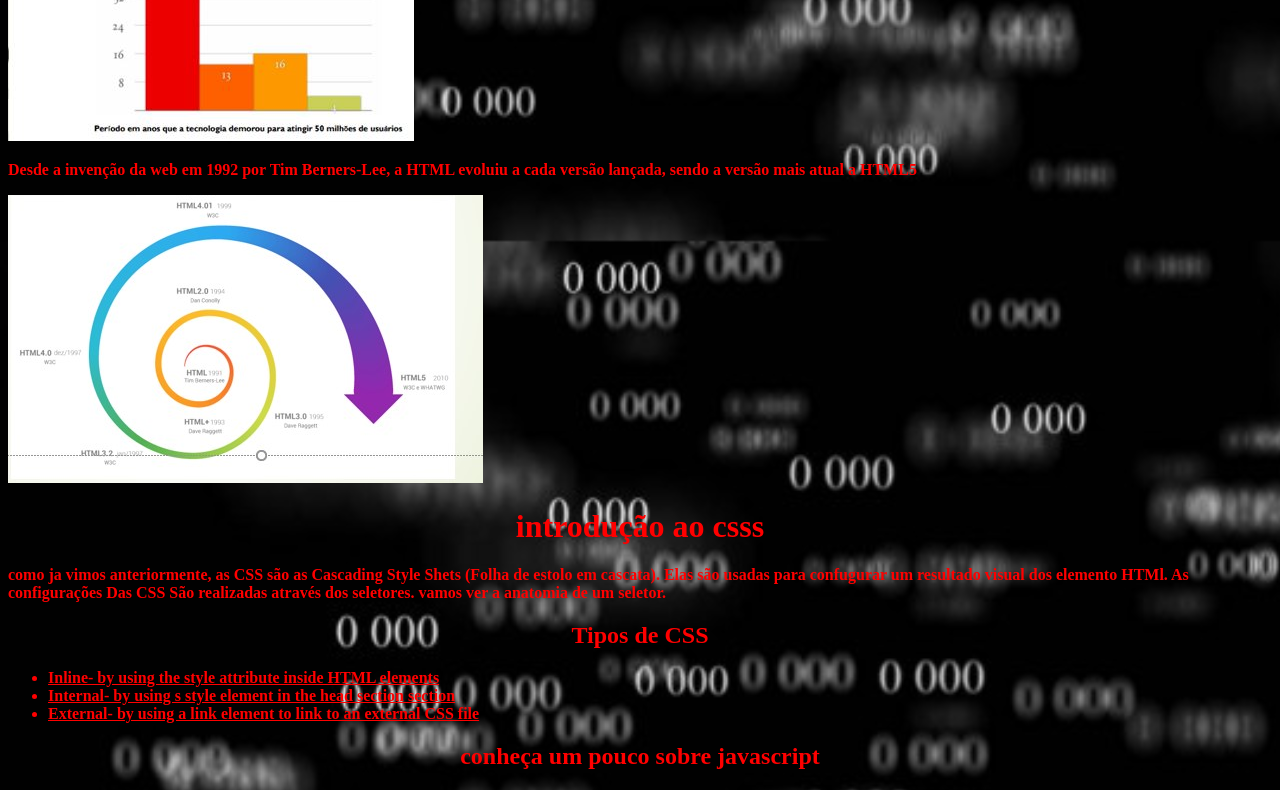
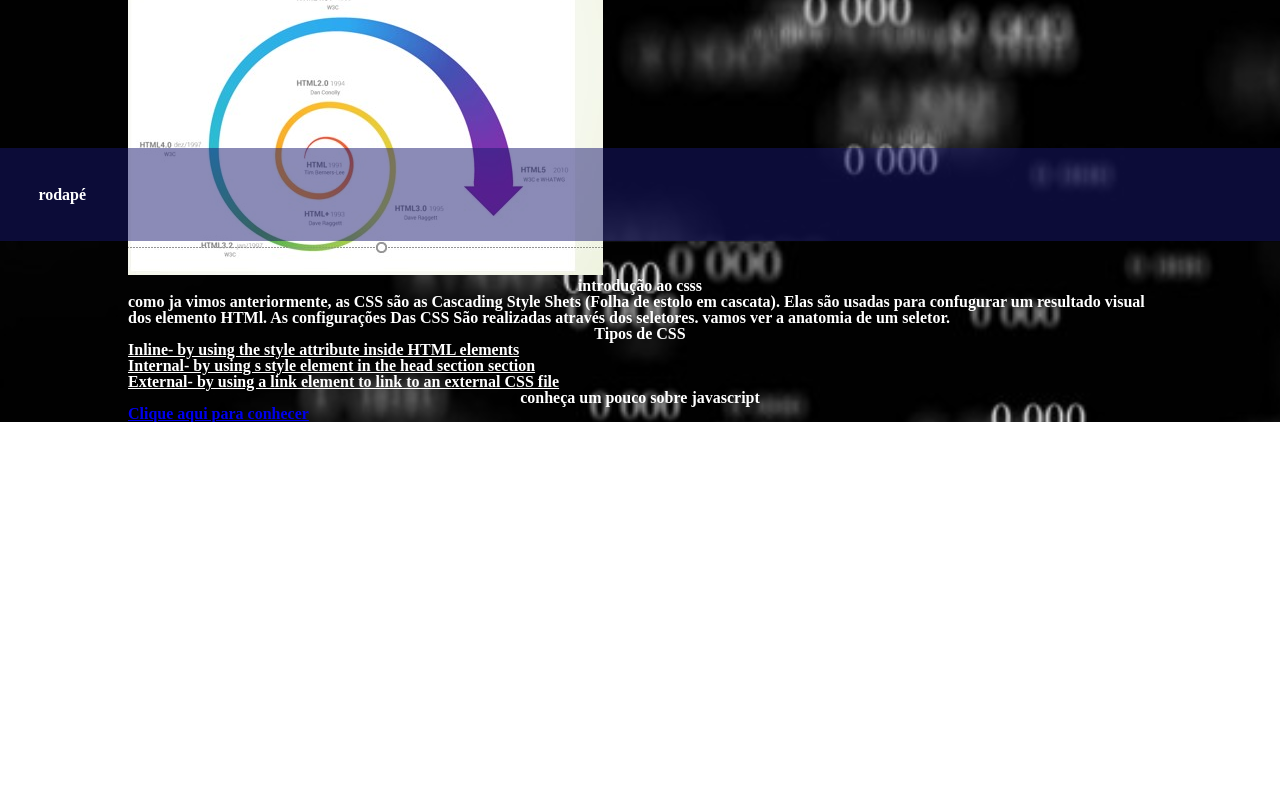
Before and after one commit to projetos-Gabryel/Aulas-De-iw, a plain HTML site: page index.html in a window 1280 px wide. Shown: the part 559-1349 px from the top of the page. After the commit the page ends 981 px from the top, so only its background shows below. Drawn offline with Linux system fonts and the light colour scheme.

Commit message:
Add files via upload

```diff
--- /dev/null
+++ b/css/reset.css
@@ -0,0 +1,48 @@
+/* http://meyerweb.com/eric/tools/css/reset/
+   v2.0 | 20110126
+   License: none (public domain)
+*/
+
+html, body, div, span, applet, object, iframe,
+h1, h2, h3, h4, h5, h6, p, blockquote, pre,
+a, abbr, acronym, address, big, cite, code,
+del, dfn, em, img, ins, kbd, q, s, samp,
+small, strike, strong, sub, sup, tt, var,
+b, u, i, center,
+dl, dt, dd, ol, ul, li,
+fieldset, form, label, legend,
+table, caption, tbody, tfoot, thead, tr, th, td,
+article, aside, canvas, details, embed,
+figure, figcaption, footer, header, hgroup,
+menu, nav, output, ruby, section, summary,
+time, mark, audio, video {
+	margin: 0;
+	padding: 0;
+	border: 0;
+	font-size: 100%;
+	font: inherit;
+	vertical-align: baseline;
+}
+/* HTML5 display-role reset for older browsers */
+article, aside, details, figcaption, figure,
+footer, header, hgroup, menu, nav, section {
+	display: block;
+}
+body {
+	line-height: 1;
+}
+ol, ul {
+	list-style: none;
+}
+blockquote, q {
+	quotes: none;
+}
+blockquote:before, blockquote:after,
+q:before, q:after {
+	content: '';
+	content: none;
+}
+table {
+	border-collapse: collapse;
+	border-spacing: 0;
+}
--- a/css/style.css
+++ b/css/style.css
@@ -6,22 +6,33 @@ body{
     background-attachment: fixed;
 	}
 
+.container{
+
+    width: 80%;
+    margin-right: auto;
+    margin-left: auto;
+}
+
+header, footer{
+background-color: rgb(25,25,112,0.5);
+padding: 3%;
+}
 
 h1,h2{
     text-align: center;
- 	color: #ff0000;
+ 	color: #ffffff;
  	font-weight:bolder;
  }
 p{
-    color:#ff0000;
+    color:#ffffff;
  	font-weight:bolder;
     font-size:bolder;
 
  }
 
-ul li{
+ul li, ol li{
       text-decoration: underline;
-      color:#ff0000 ;
+      color:#ffffff ;
       font-weight: bolder;
 
   }
@@ -29,5 +40,12 @@ ul li{
 figure{
 
       text-align: center;
-      border: 20px dashed #ff0000;
+      border: 20px dashed #ffffff;
      }
+footer{
+          position: fixed;
+          z-index: 1030;
+          bottom: 0;
+          right: 0;
+          left: 0;
+        }
--- a/index.html
+++ b/index.html
@@ -4,16 +4,23 @@
   <meta charset="utf-8">
 	<meta name="viewport" content="width=device-width,initial-scale=1.0">
 	<title>Primeiro site html</title>
+  <link rel="stylesheet" type="text/css" href="css/reset.css">
 	<link rel="stylesheet" type="text/css" href="css/style.css">
 </head>
 <body>
+     <header>
+       <nav>
            <h1>Introdução ao HTML</h1>
+       </nav>
+     </header>
+
+    <div class="container">
+        <div>
+
            <p>Saiba mais sobre o html <a>aqui</a></p>
     	      <p>HTML (Hyper Text Markup Language) é uma Linguagem de Marcação de Hipertexto utilizada para criação de páginas da Web. Essa é a linguagem que o seu navegador (Browser) decodifica para exibir as páginas.</p>
 
             <h2>O que é HTML?</h2>
-
-
 
                <ul>
 
@@ -28,11 +35,11 @@
                <img src="img/grafico.jpg" alt="Historia da evolução do html">
 
 
-
               <p>Desde a invenção da web em 1992 por Tim Berners-Lee, a HTML evoluiu a cada versão lançada, sendo a versão mais atual a HTML5</p>
 
               <img src="img/his.jpg" alt="Historia da evolução do html">
-
+        </div>
+        <div>
               <h1>introdução ao csss</h1>
               <p>como ja vimos anteriormente, as CSS são as Cascading Style Shets
               (Folha de estolo em cascata). Elas são usadas para confugurar um
@@ -49,14 +56,11 @@
                          CSS file</li>
                     </ul>
                 <h2>conheça um pouco sobre javascript</h2>
-
-
-
-
-
-
-
-
-
+                <p><a href="Javascript.html">Clique aqui para conhecer</a></p>
+        </div>
+    </div>
+      <footer>
+        <p>rodapé</p>
+      </footer>
 </body>
 </html>
```
Also changed, not shown: Javascript.html (+8 -9 lines). Lines whose indentation alone changed are shown as unchanged.
